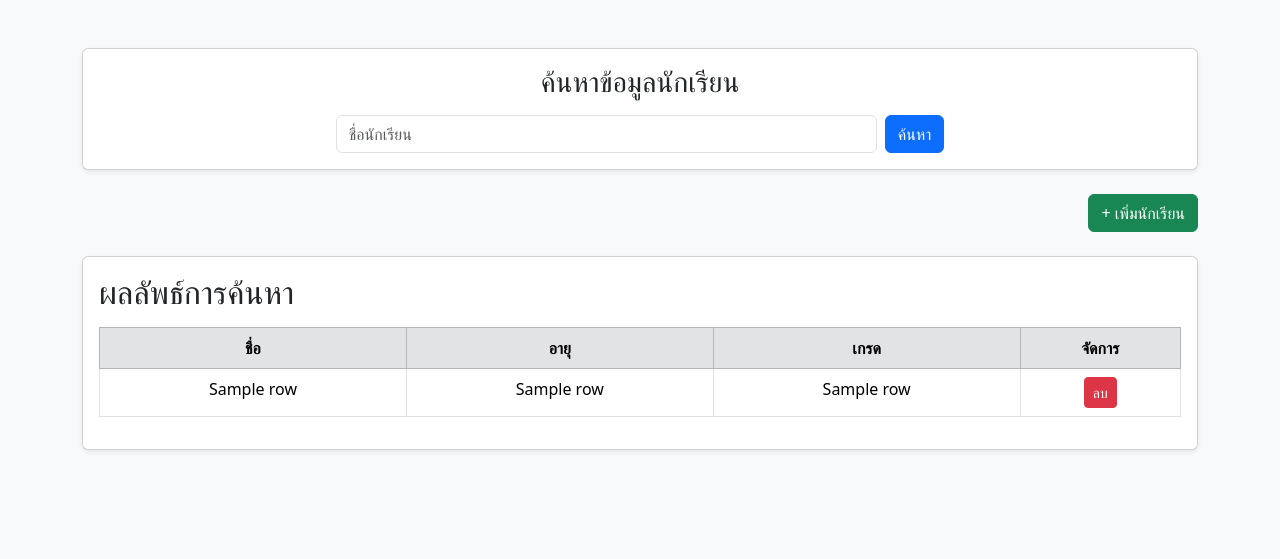
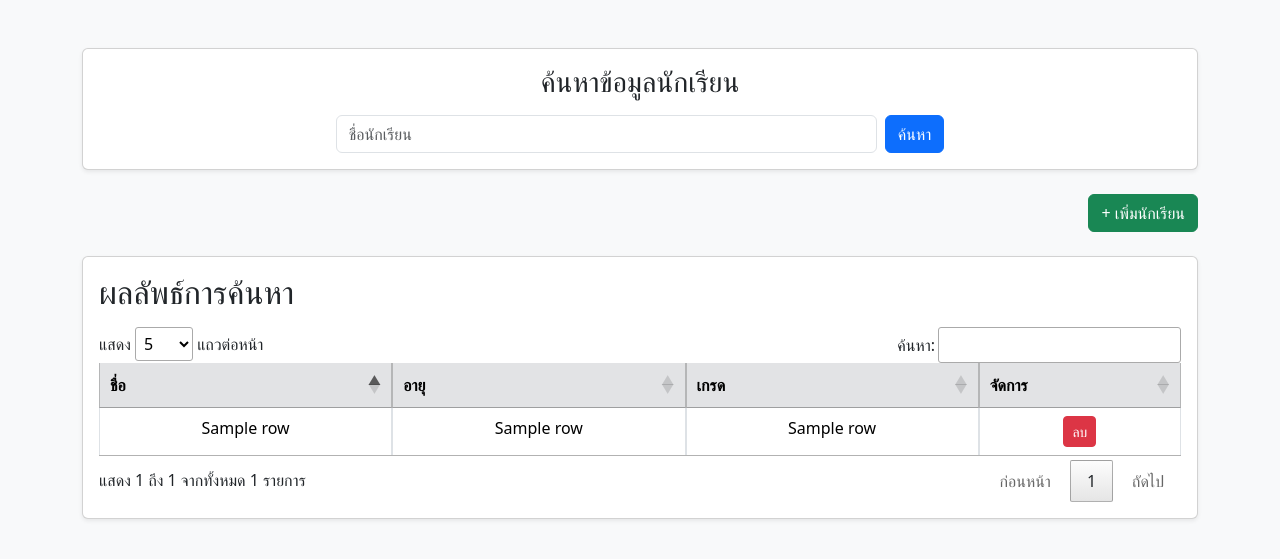
Before and after one commit to auttz/DockerFile_AppPython, a Flask app: template templates/students.html in a window 1280 px wide. Shown: the top 559 px of the page. Run offline with Flask 3, Linux system fonts and the light colour scheme; the template is opened without the code that fills it: most values are stand-ins (such as "Sample title", 1, 10 or a date in 2020); some libraries are stand-ins or nearby versions.

Commit message:
update new ui

```diff
--- a/app.py
+++ b/app.py
@@ -1,6 +1,7 @@
 from flask import Flask, request, render_template, redirect
 import psycopg2
 import os
+from flask import jsonify
 
 
 app = Flask(__name__, template_folder="templates", static_folder="static")
@@ -55,9 +56,7 @@ def delete_student(student_id):
     conn.commit()
     cur.close()
     conn.close()
-
-    # หลังลบเสร็จ redirect กลับไปยังหน้าค้นหา
-    return redirect("/students")
+    return jsonify({"status": "success", "id": student_id})
 
 @app.route("/students", methods=["GET", "POST"])
 def show_students():
--- /dev/null
+++ b/static/js/students.js
@@ -0,0 +1,40 @@
+console.log("✅ students.js loaded");
+$(document).ready(function() {
+    // DataTables init
+    $('#studentsTable').DataTable({
+        "pageLength": 5,
+        "lengthMenu": [5, 10, 25, 50, 100],
+        "language": {
+            "search": "ค้นหา:",
+            "lengthMenu": "แสดง _MENU_ แถวต่อหน้า",
+            "info": "แสดง _START_ ถึง _END_ จากทั้งหมด _TOTAL_ รายการ",
+            "paginate": {
+                "first": "หน้าแรก",
+                "last": "หน้าสุดท้าย",
+                "next": "ถัดไป",
+                "previous": "ก่อนหน้า"
+            }
+        }
+    });
+
+    // Event ลบ row
+    $(document).on("click", ".btn-delete", function() {
+        let studentId = $(this).data("id");
+        if (confirm("คุณต้องการลบข้อมูลนี้จริงหรือไม่?")) {
+            fetch(`/delete/${studentId}`, {
+                method: "POST"
+            })
+            .then(response => response.json())
+            .then(data => {
+                if (data.status === "success") {
+                    // ลบ row ออกจาก DataTable
+                    let table = $('#studentsTable').DataTable();
+                    table.row(`#row-${studentId}`).remove().draw();
+
+                    alert("ลบข้อมูลเรียบร้อย!");
+                }
+            })
+            .catch(err => console.error(err));
+        }
+    });
+});
--- a/templates/students.html
+++ b/templates/students.html
@@ -6,6 +6,9 @@
   <title>Students Search</title>
   <!-- Bootstrap CSS -->
   <link href="https://cdn.jsdelivr.net/npm/bootstrap@5.3.3/dist/css/bootstrap.min.css" rel="stylesheet">
+
+  <!-- DataTables CSS -->
+  <link rel="stylesheet" href="https://cdn.datatables.net/1.13.6/css/jquery.dataTables.min.css">
 </head>
 
 <body class="bg-light">
@@ -36,7 +39,7 @@
       <div class="card-body">
         {% if results %}
         <h2 class="mb-3">ผลลัพธ์การค้นหา</h2>
-        <table class="table table-bordered table-hover text-center">
+        <table id="studentsTable" class="table table-bordered table-hover text-center">
           <thead class="table-secondary">
             <tr>
               <th>ชื่อ</th>
@@ -47,15 +50,14 @@
           </thead>
           <tbody>
             {% for row in results %}
-            <tr>
+            <tr id="row-{{ row[0] }}">
               <td>{{ row[1] }}</td>
               <td>{{ row[2] }}</td>
               <td>{{ row[3] }}</td>
               <td>
-                <form method="POST" action="/delete/{{ row[0] }}"
-                  onsubmit="return confirm('คุณต้องการลบข้อมูลนี้จริงหรือไม่?');">
-                  <button type="submit" class="btn btn-danger btn-sm">ลบ</button>
-                </form>
+                <button type="button" class="btn btn-danger btn-sm btn-delete" data-id="{{ row[0] }}">
+                  ลบ
+                </button>
               </td>
             </tr>
             {% endfor %}
@@ -70,8 +72,14 @@
 
   </div>
 
+  <!-- jQuery (ต้องมาก่อน DataTables) -->
+  <script src="https://code.jquery.com/jquery-3.7.1.min.js"></script>
+  <!-- DataTables JS -->
+  <script src="https://cdn.datatables.net/1.13.6/js/jquery.dataTables.min.js"></script>
   <!-- Bootstrap JS -->
   <script src="https://cdn.jsdelivr.net/npm/bootstrap@5.3.3/dist/js/bootstrap.bundle.min.js"></script>
+  <!-- JS แยกไฟล์ -->
+  <script src="{{ url_for('static', filename='js/students.js') }}"></script>
 </body>
 
 </html>
```
Also changed, not shown: static/student.js (deleted, +0 -18 lines).
